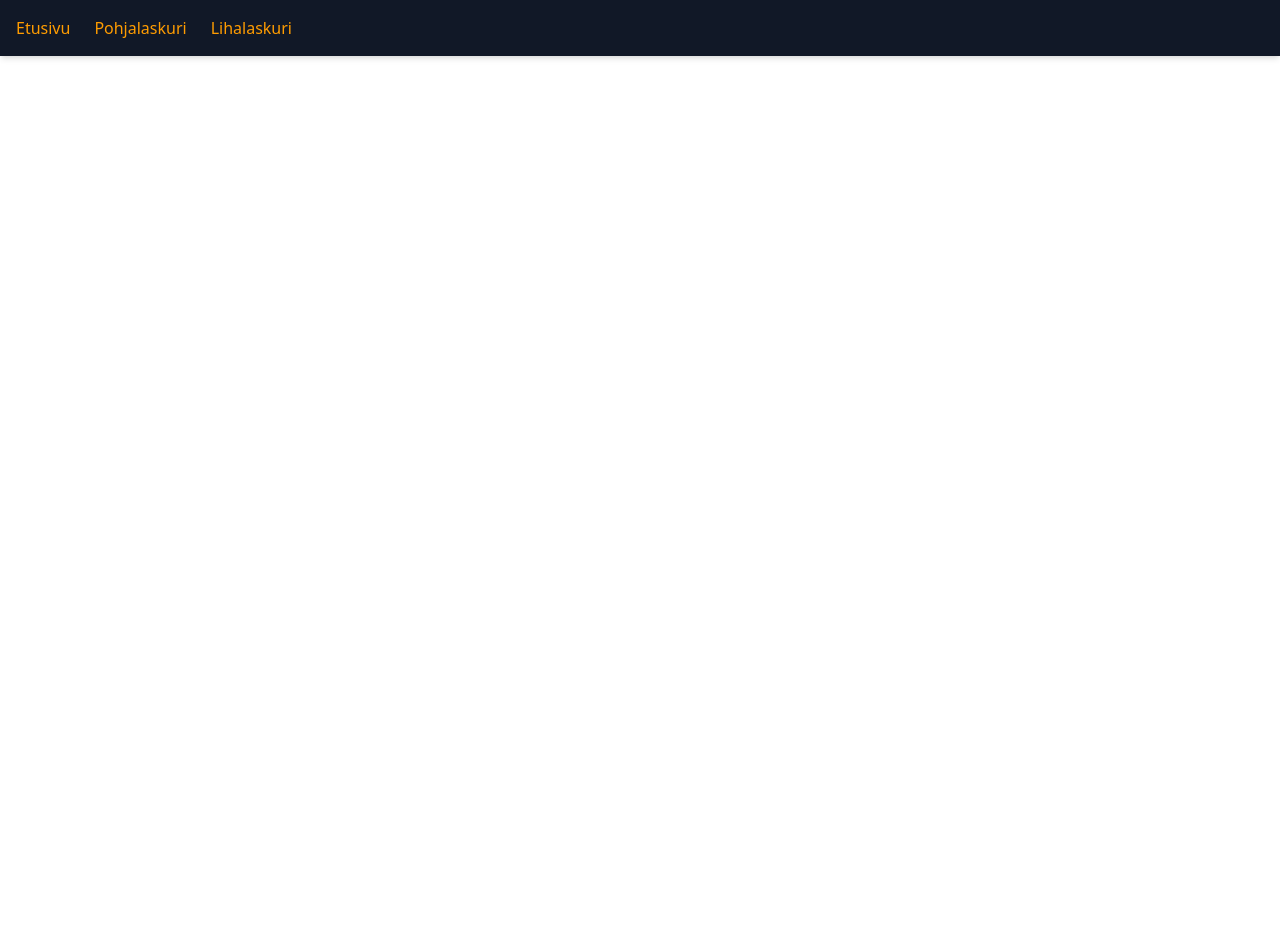
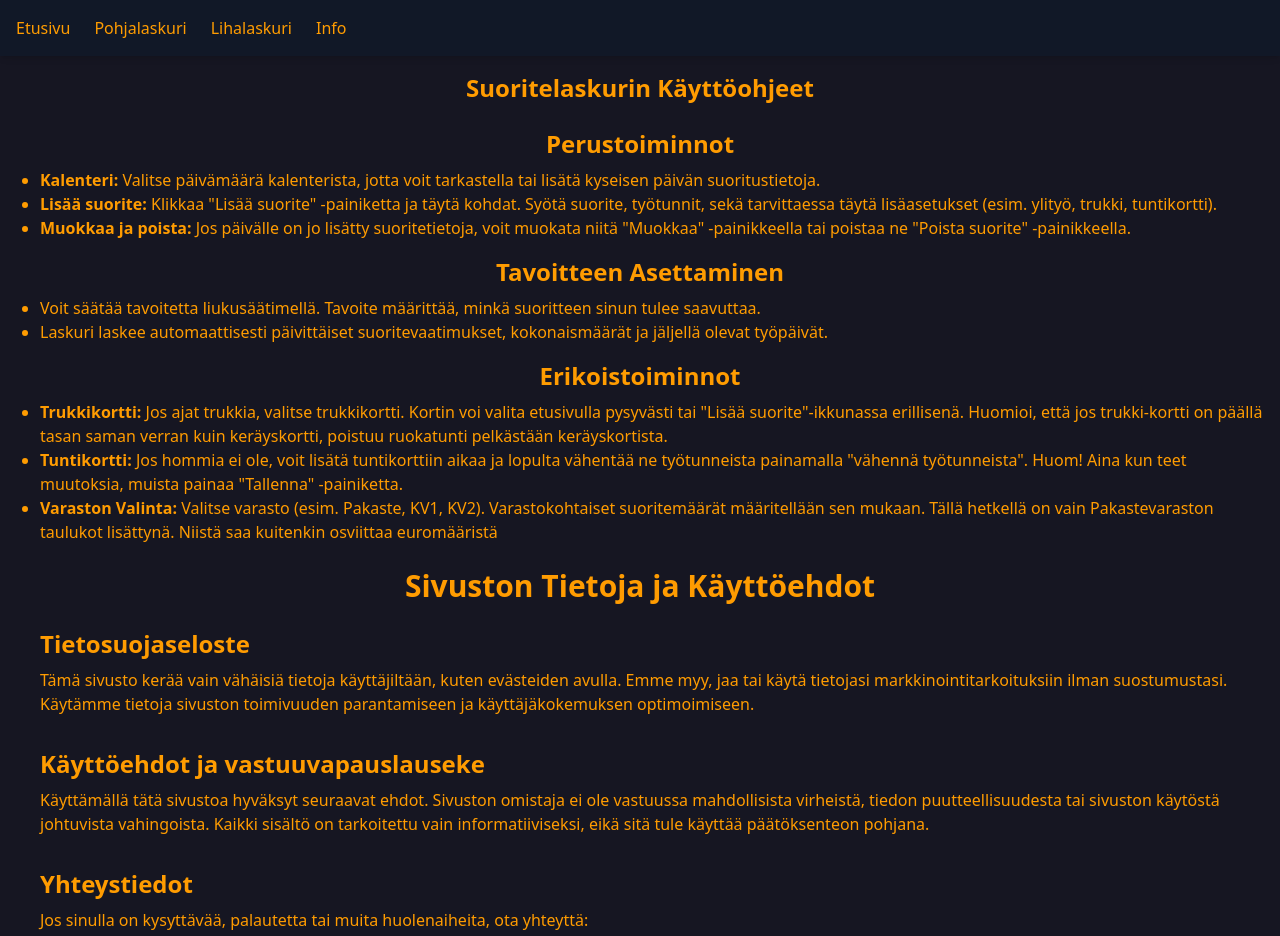
Before and after one commit to ramzorrr/polku, a React (Vite) app: page /ohje in a window 1280 px wide. Shown: the top 936 px of the page. Before the commit the page ends 800 px from the top, so only its background shows below. Built offline with nearby package versions, Linux system fonts and the light colour scheme.

Commit message:
added info tab

```diff
--- a/src/Navbar.tsx
+++ b/src/Navbar.tsx
@@ -1,3 +1,4 @@
+// Navbar.tsx
 import React from 'react';
 import { Link } from 'react-router-dom';
 
@@ -5,9 +6,18 @@ const Navbar: React.FC = () => {
   return (
     <nav className="sticky top-0 z-50 p-4 bg-gray-900 shadow-md flex justify-between items-center text-[#FF9C01]">
       <div className="space-x-6">
-        <Link to="/" className="hover:text-yellow-400 transition duration-200">Etusivu</Link>
-        <Link to="/pohjalaskuri" className="hover:text-yellow-400 transition duration-200">Pohjalaskuri</Link>
-        <Link to="/lihalaskuri" className="hover:text-yellow-400 transition duration-200">Lihalaskuri</Link>
+        <Link to="/" className="hover:text-yellow-400 transition duration-200">
+          Etusivu
+        </Link>
+        <Link to="/pohjalaskuri" className="hover:text-yellow-400 transition duration-200">
+          Pohjalaskuri
+        </Link>
+        <Link to="/lihalaskuri" className="hover:text-yellow-400 transition duration-200">
+          Lihalaskuri
+        </Link>
+        <Link to="/ohje" className="hover:text-yellow-400 transition duration-200">
+          Info
+        </Link>
       </div>
     </nav>
   );
--- /dev/null
+++ b/src/Ohje.tsx
@@ -0,0 +1,85 @@
+// Ohje.tsx
+import React from 'react';
+
+const Ohje: React.FC = () => {
+  return (
+    <div className="bg-primary min-h-screen text-black flex flex-col items-center p-4">
+      <h1 className="text-secondary text-2xl font-bold mb-2">Suoritelaskurin Käyttöohjeet</h1>
+      <h2 className=" text-secondary text-2xl font-semibold mt-4 mb-2">Perustoiminnot</h2>
+      <ul className="text-secondary list-disc ml-6 self-start">
+        <li>
+          <strong>Kalenteri:</strong> Valitse päivämäärä kalenterista, jotta voit tarkastella tai lisätä kyseisen päivän suoritustietoja.
+        </li>
+        <li>
+          <strong>Lisää suorite:</strong> Klikkaa "Lisää suorite" -painiketta ja täytä kohdat. Syötä suorite, työtunnit, sekä tarvittaessa täytä lisäasetukset (esim. ylityö, trukki, tuntikortti).
+        </li>
+        <li>
+          <strong>Muokkaa ja poista:</strong> Jos päivälle on jo lisätty suoritetietoja, voit muokata niitä "Muokkaa" -painikkeella tai poistaa ne "Poista suorite" -painikkeella.
+        </li>
+      </ul>
+      <h2 className="text-secondary text-2xl font-semibold mt-4 mb-2">Tavoitteen Asettaminen</h2>
+      <ul className="text-secondary list-disc ml-6 self-start">
+        <li>
+          Voit säätää tavoitetta liukusäätimellä. Tavoite määrittää, minkä suoritteen sinun tulee saavuttaa.
+        </li>
+        <li>
+          Laskuri laskee automaattisesti päivittäiset suoritevaatimukset, kokonaismäärät ja jäljellä olevat työpäivät.
+        </li>
+      </ul>
+      <h2 className="text-secondary text-2xl font-semibold mt-4 mb-2">Erikoistoiminnot</h2>
+      <ul className="text-secondary list-disc ml-6 self-start">
+        <li>
+          <strong>Trukkikortti:</strong> Jos ajat trukkia, valitse trukkikortti. Kortin voi valita etusivulla pysyvästi tai "Lisää suorite"-ikkunassa erillisenä. Huomioi, että jos trukki-kortti on päällä tasan saman verran kuin keräyskortti, poistuu ruokatunti pelkästään keräyskortista.
+        </li>
+        <li>
+          <strong>Tuntikortti:</strong> Jos hommia ei ole, voit lisätä tuntikorttiin aikaa ja lopulta vähentää ne työtunneista painamalla "vähennä työtunneista". Huom! Aina kun teet muutoksia, muista painaa "Tallenna" -painiketta.
+        </li>
+        <li>
+          <strong>Varaston Valinta:</strong> Valitse varasto (esim. Pakaste, KV1, KV2). Varastokohtaiset suoritemäärät määritellään sen mukaan. Tällä hetkellä on vain Pakastevaraston taulukot lisättynä. Niistä saa kuitenkin osviittaa euromääristä<div className=""></div>
+        </li>
+      </ul>
+
+      <div className="text-secondary bg-primary min-h-screen text-black p-6">
+      <h1 className="text-secondary text-3xl font-bold mb-6 text-center">Sivuston Tietoja ja Käyttöehdot</h1>
+
+      <section className="mb-8">
+        <h2 className="text-2xl font-semibold mb-2">Tietosuojaseloste</h2>
+        <p>
+          Tämä sivusto kerää vain vähäisiä tietoja käyttäjiltään, kuten evästeiden avulla.
+          Emme myy, jaa tai käytä tietojasi markkinointitarkoituksiin ilman suostumustasi.
+          Käytämme tietoja sivuston toimivuuden parantamiseen ja käyttäjäkokemuksen optimoimiseen.
+        </p>
+      </section>
+
+      <section className="mb-8">
+        <h2 className="text-2xl font-semibold mb-2">Käyttöehdot ja vastuuvapauslauseke</h2>
+        <p>
+          Käyttämällä tätä sivustoa hyväksyt seuraavat ehdot. Sivuston omistaja ei ole vastuussa
+          mahdollisista virheistä, tiedon puutteellisuudesta tai sivuston käytöstä johtuvista vahingoista.
+          Kaikki sisältö on tarkoitettu vain informatiiviseksi, eikä sitä tule käyttää päätöksenteon pohjana.
+        </p>
+      </section>
+
+      <section className="mb-8">
+        <h2 className="text-2xl font-semibold mb-2">Yhteystiedot</h2>
+        <p>
+          Jos sinulla on kysyttävää, palautetta tai muita huolenaiheita, ota yhteyttä: <br />
+          <strong>Email:</strong> rami.knaappila@gmail.com <br />
+        </p>
+      </section>
+
+      <section>
+        <h2 className="text-2xl font-semibold mb-2">Lisätietoja
+        </h2>
+        <p>
+          Tämä sivusto noudattaa Googlen AdSense-ohjelman ehtoja ja
+          pyrkii tarjoamaan laadukasta sisältöä ja käyttäjäystävällisen kokemuksen.
+        </p>
+      </section>
+    </div>
+
+    </div>
+  );
+};
+
+export default Ohje;
--- a/src/Tavoite.tsx
+++ b/src/Tavoite.tsx
@@ -143,7 +143,7 @@ const Tavoite: React.FC<TavoiteProps> = ({ data, period, selectedDate, warehouse
             {remainingDataNormal.totalInputHours}h x {performanceToEuro(Number(remainingDataNormal.currentAveragePercentage), warehouse)} €/h = {(Number(remainingDataNormal.totalInputHours) * performanceToEuro(Number(remainingDataNormal.currentAveragePercentage), warehouse)).toFixed(2)} €
             </p>
           </div>
-          {!periodCompleted && (
+          {(!periodCompleted || sharedMissingDays === 1) && (
             <>
               <DailyPerformance
                 value={remainingDataNormal.dailyRequiredAbsolute}
--- a/src/main.tsx
+++ b/src/main.tsx
@@ -9,6 +9,7 @@ import FAQ from './FAQ';
 import Navbar from './Navbar';
 import Multiplier from './Multiplier';     // Pohjalaskuri page (Multiplier)
 import MeatCalculator from './MeatCalculator'; // Lihalaskuri page (MeatCalculator)
+import Ohje from './Ohje';
 
 createRoot(document.getElementById('root')!).render(
   <StrictMode>
@@ -19,6 +20,7 @@ createRoot(document.getElementById('root')!).render(
         <Route path="/faq" element={<FAQ />} />
         <Route path="/pohjalaskuri" element={<Multiplier />} />
         <Route path="/lihalaskuri" element={<MeatCalculator />} />
+        <Route path="/ohje" element={<Ohje />} />
       </Routes>
     </BrowserRouter>
   </StrictMode>
```
